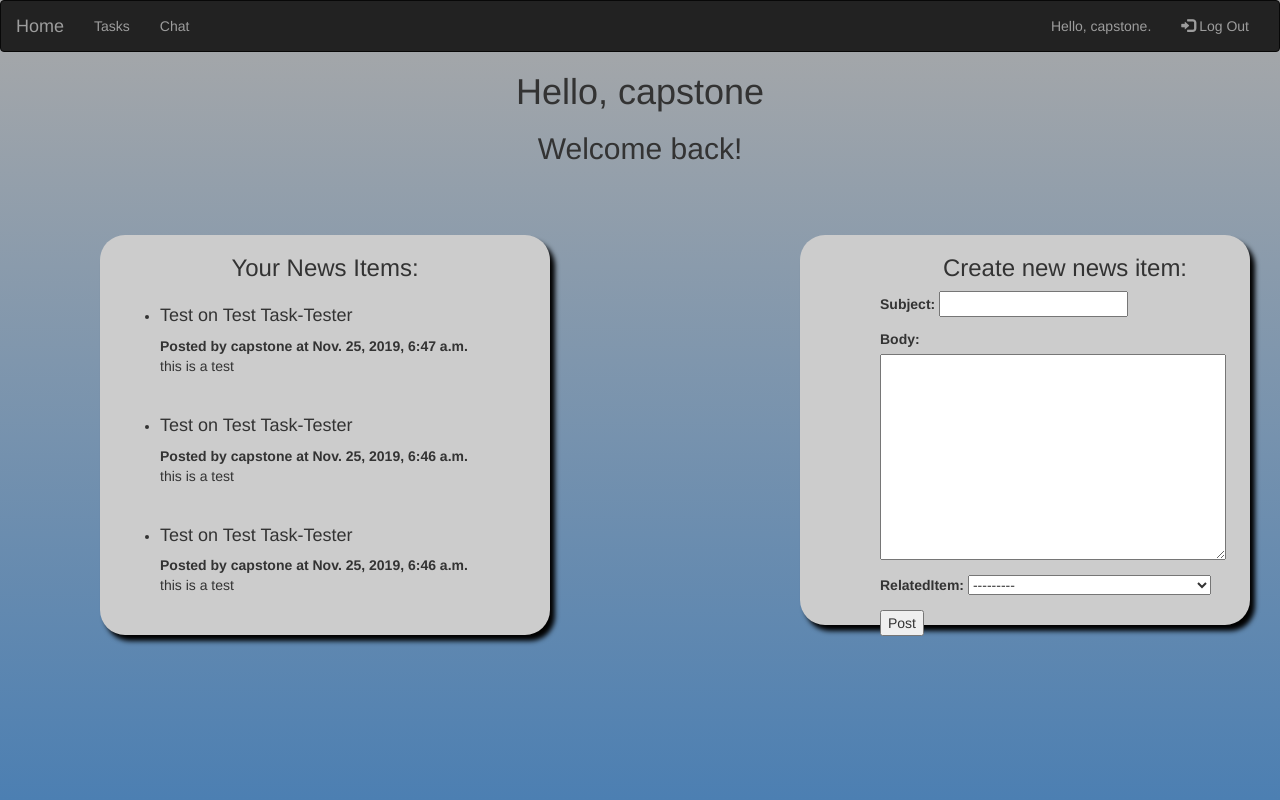
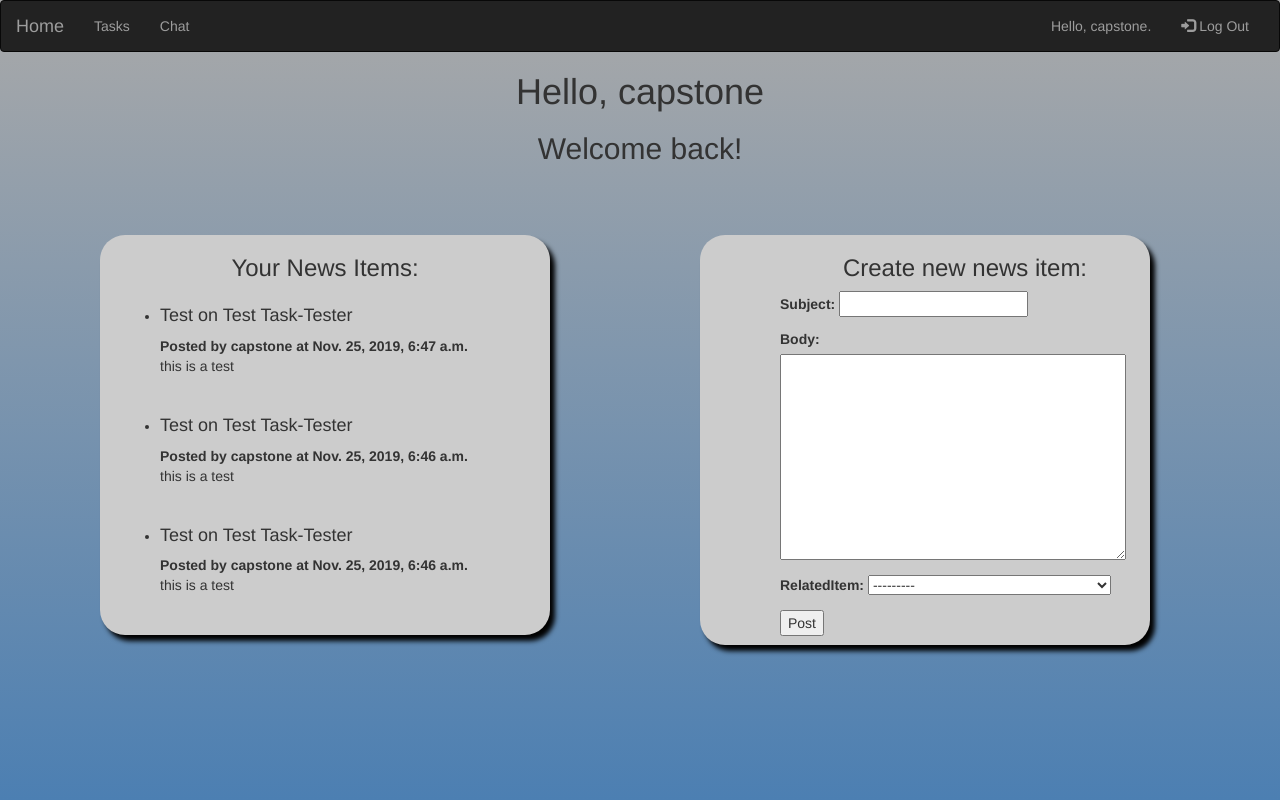
Before and after one commit to Rossmallow/CSC394_CapstoneProject, a Django app: page /dashboard in a window 1280 px wide. Run offline with Django 3.2, Linux system fonts and the light colour scheme; a user stored in the database is signed in; data comes from the database, SQL or seed files in the repository; both versions use the stored data as it was after the commit; parts of the project's set-up code (start-up, migrations or seed data) failed here and were passed over; some libraries are stand-ins or nearby versions.

Commit message:
commit for news items formatting

```diff
--- a/csc394/csc394/templates/login/dashboard.html
+++ b/csc394/csc394/templates/login/dashboard.html
@@ -10,13 +10,13 @@
         .myBox {
             border: none;
             padding: 5px;
-            width: 600px;
+            width: 380px;
             height: 325px;
             overflow-y: scroll;
         }
 
 
-        ::-webkit-scrollbar {
+        /* ::-webkit-scrollbar {
             width: 12px;
             height: 12px;
         }
@@ -33,16 +33,16 @@
 
         ::-webkit-scrollbar-thumb:hover {
             background: #4C7FB2;
-        }
+        } */
 
         .container2 {
             box-shadow: 5px 6px 5px black;
             background-color: #cccccc;
             border-radius: 25px;
-            height: 390px;
+            height: 410px;
             width: 450px;
             float: right;
-            margin-right: 30px;
+            margin-right: 130px;
             margin-top: 60px;
         }
 
```
Also changed, not shown: csc394/db.sqlite3.
